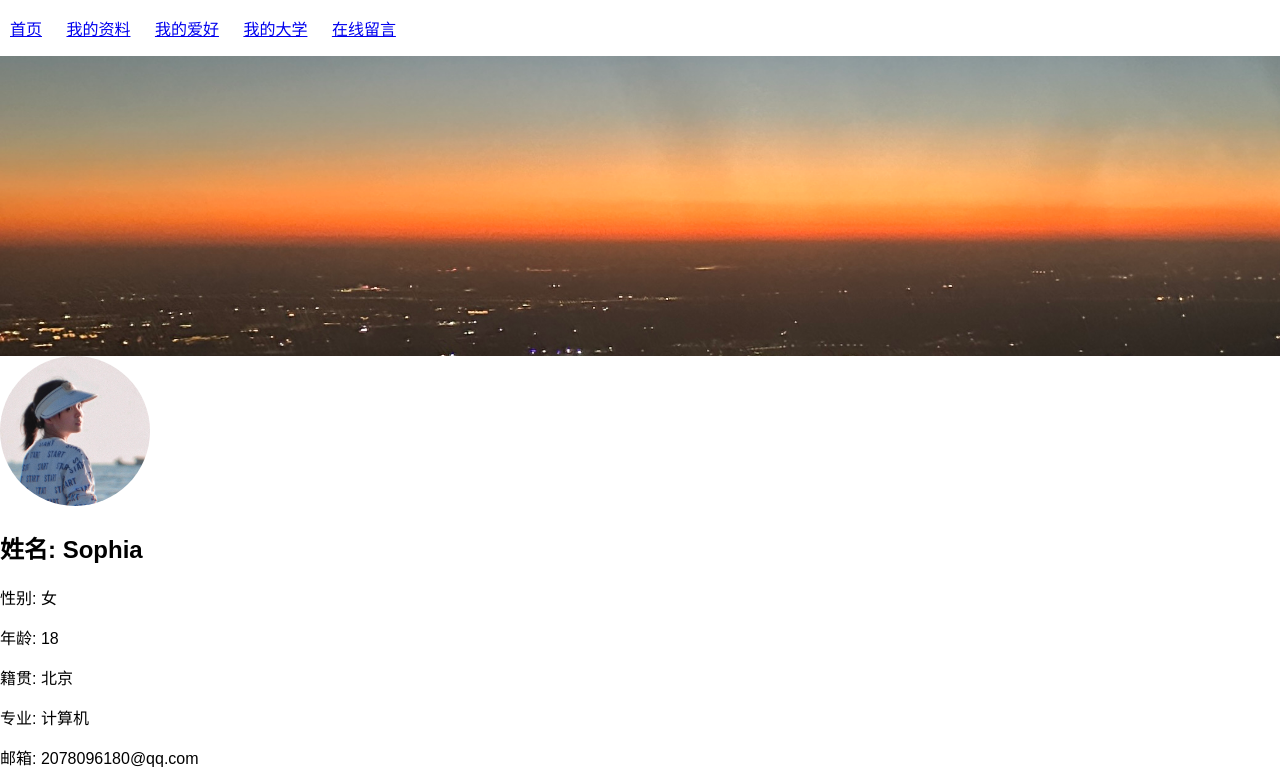
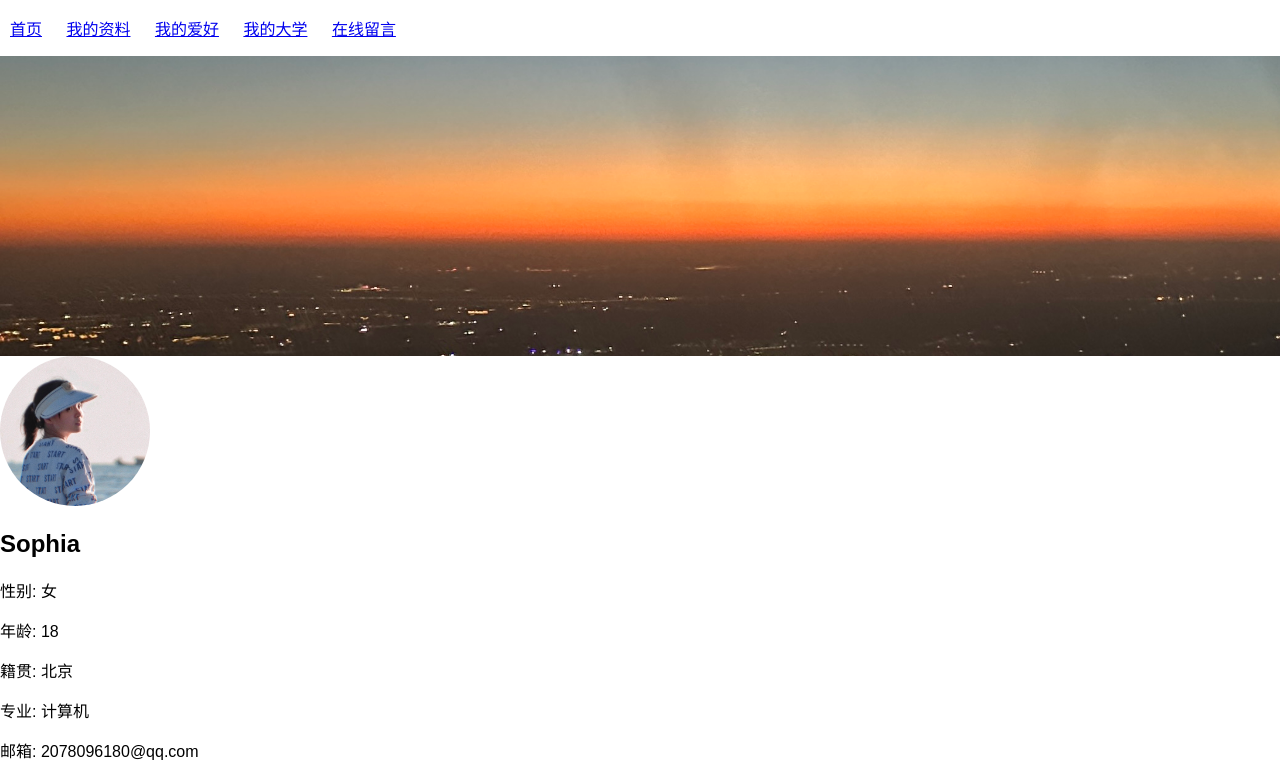
Before and after one commit to Joanne0118/Sophia, a plain HTML site: page index.html in a window 1280 px wide. Shown: the top 779 px of the page. Drawn offline with Linux system fonts and the light colour scheme.

Commit message:
Update index.html

```diff
--- a/index.html
+++ b/index.html
@@ -58,7 +58,7 @@
     <section class="personal-info">
         <div class="profile">
             <img src="tx1.jpg" alt="Profile Picture">
-            <h2>姓名: Sophia</h2>
+            <h2>Sophia</h2>
             <p>性别: 女</p>
             <p>年龄: 18</p>
             <p>籍贯: 北京</p>
```
